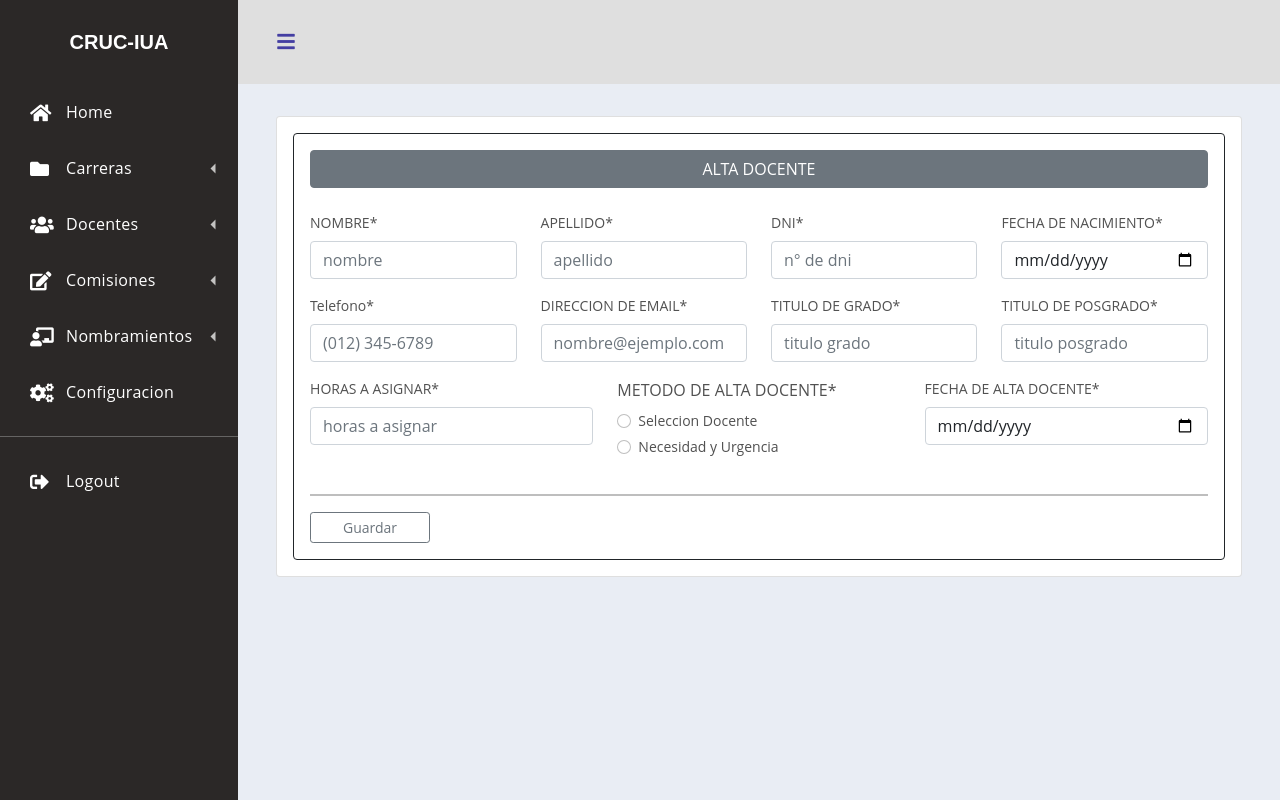
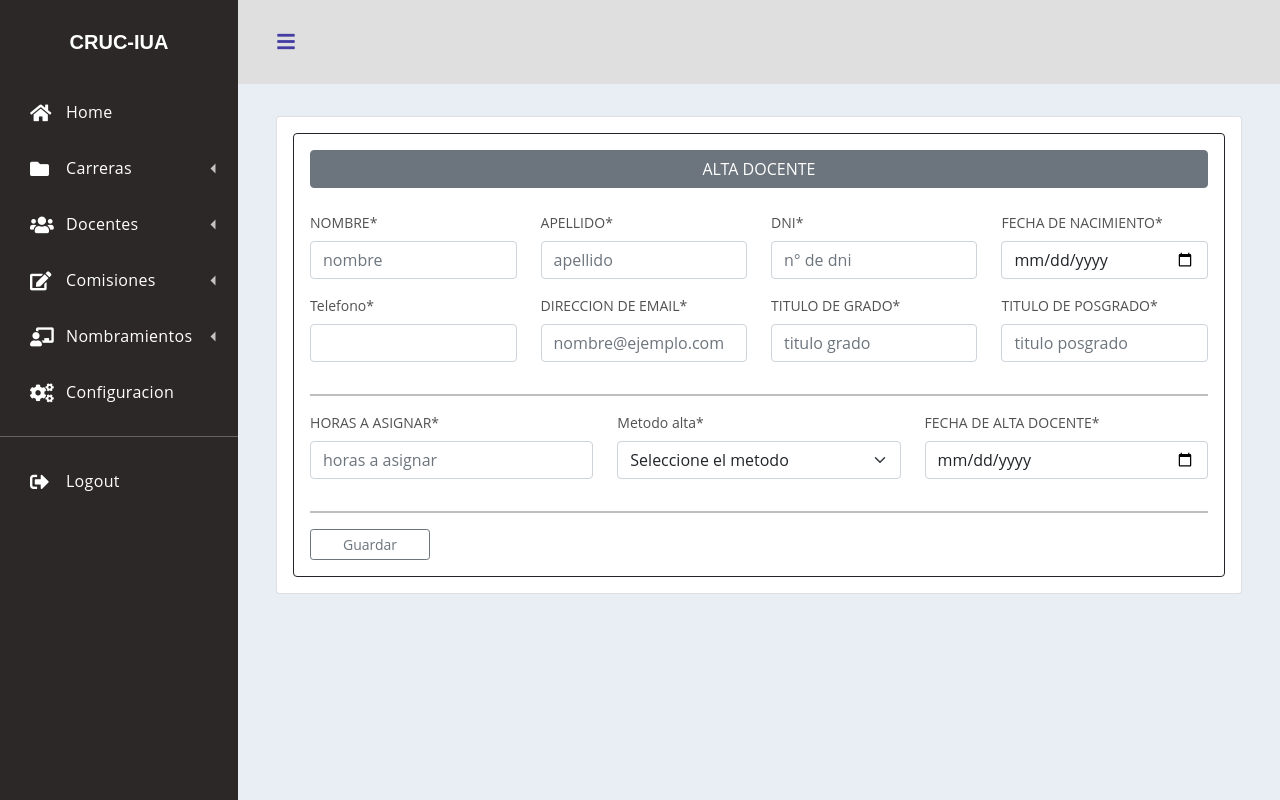
Before and after one commit to crodriguezbar/proyecto_nomb_docente, a Django app: page /altadocente/ in a window 1280 px wide. Run offline with Django 4.2, Linux system fonts and the light colour scheme; some libraries are stand-ins or nearby versions.

Commit message:
Mejoras varias

```diff
--- a/app_nomb_doc/forms.py
+++ b/app_nomb_doc/forms.py
@@ -4,20 +4,26 @@ from django import forms
 from app_nomb_doc.models import Docentes
 from django.core.validators import RegexValidator
 
+#Letras minusculas
+class LetrasMinusculas(forms.CharField):
+    def to_python(self, value):
+        return value.lower()
+#Letras mayusculas
+class LetrasMayusculas(forms.CharField):
+    def to_python(self, value):
+        return value.upper()
+
 #FORMULARIOS DOCENTES
 class FormAltaDocente (forms.ModelForm):
-    OPCIONES_SELECCION = (
-        ('Seleccion Docente', 'Seleccion Docente'),
-        ('Necesidad y Urgencia', 'Necesidad y Urgencia'),
-    )
+
     #VALIDACIONES
-    nombre=forms.CharField(
+    nombre=LetrasMinusculas(
         label='NOMBRE',
         min_length=3, max_length=40,
         validators=[RegexValidator(r'^[a-zA-ZÀ-ÿ\s]*$', message='Solo letras estan permitidas!')],
         widget=forms.TextInput(attrs={'placeholder':'nombre'})
     )
-    apellido=forms.CharField(
+    apellido=LetrasMinusculas(
         label='APELLIDO',
         min_length=3, max_length=40,
         validators=[RegexValidator(r'^[a-zA-ZÀ-ÿ\s]*$', message='Solo letras estan permitidas!')],
@@ -33,19 +39,19 @@ class FormAltaDocente (forms.ModelForm):
         label='FECHA DE NACIMIENTO',
         widget=forms.DateInput(attrs={'type':"date", 'max':datetime.now().date()}),
     )
-    email=forms.CharField(
+    email=LetrasMinusculas(
         label='DIRECCION DE EMAIL',
         min_length=8, max_length=40,
         validators=[RegexValidator(r'^[a-zA-Z0-9.+_-]+@[a-zA-Z0-9._-]+\.[a-zA-Z]+$', message='Ingrese una direccion valida de email!')],
         widget=forms.TextInput(attrs={'placeholder':'nombre@ejemplo.com'})
     )
-    titulo_grado=forms.CharField(
+    titulo_grado=LetrasMinusculas(
         label='TITULO DE GRADO',
         min_length=5, max_length=40,
         validators=[RegexValidator(r'^[a-zA-ZÀ-ÿ\s]*$', message='Solo letras estan permitidos!')],
         widget=forms.TextInput(attrs={'placeholder':'titulo grado'})
     )
-    titulo_posgrado=forms.CharField(
+    titulo_posgrado=LetrasMinusculas(
         label='TITULO DE POSGRADO',
         min_length=5, max_length=40,
         validators=[RegexValidator(r'^[a-zA-ZÀ-ÿ\s]*$', message='Solo letras estan permitidos!')],
@@ -57,11 +63,6 @@ class FormAltaDocente (forms.ModelForm):
         validators=[RegexValidator(r'^[0-9]*$', message='Solo numeros estan permitidos!')],
         widget=forms.TextInput(attrs={'placeholder':'horas a asignar'})
     )
-    metodo_alta=forms.ChoiceField(
-        label='METODO DE ALTA DOCENTE',
-        choices=OPCIONES_SELECCION,
-        widget= forms.RadioSelect()
-    )
     fecha_alta=forms.DateField(
         label='FECHA DE ALTA DOCENTE',
         widget=forms.DateInput(attrs={'type':"date", 'max':datetime.now().date()}),
@@ -71,11 +72,24 @@ class FormAltaDocente (forms.ModelForm):
         model=Docentes
         exclude=['fecha_creacion']
 
+        OPCIONES_METODO = (
+        ('', 'Seleccione el metodo'),
+        ('Seleccion docente', 'Seleccion docente'),
+        ('Necesidad y urgencia', 'Necesidad y urgencia'),
+        )
+
         widgets={
           'telefono': forms.TextInput(attrs={
                 'style': 'font-size: 16px',
                 'data-mask':'(000) 000-0000',
                 'placeholder':'(012) 345-6789'
+                }
+            )
+        }
+        widgets={
+          'metodo_alta': forms.Select(
+                choices=OPCIONES_METODO,
+                attrs={'class': 'form-control',
                 }
             )
         }
--- a/app_nomb_doc/models.py
+++ b/app_nomb_doc/models.py
@@ -12,9 +12,16 @@ class Docentes(models.Model):
     titulo_grado=models.CharField(max_length=40)
     titulo_posgrado=models.CharField(max_length=40)
     hs_asignar=models.CharField(max_length=2)
-    metodo_alta=models.CharField(max_length=100)
+    metodo_alta=models.CharField(max_length=40)
     fecha_alta=models.DateField()
     fecha_creacion=models.DateTimeField(auto_now_add=True)
+
+    # Primera letra mayuscula
+    def clean(self):
+        self.nombre = self.nombre.capitalize()
+        self.apellido = self.apellido.capitalize()
+        self.titulo_grado = self.titulo_grado.capitalize()
+        self.titulo_posgrado = self.titulo_posgrado.capitalize()
 
     def __str__(self):
         return f'Nombre: {self.nombre} Apellido: {self.apellido} DNI: {self.dni} Alta: {self.fecha_alta}'
--- a/app_nomb_doc/templates/formularios/docentes/form_alta_docente.html
+++ b/app_nomb_doc/templates/formularios/docentes/form_alta_docente.html
@@ -27,6 +27,7 @@
                 <div class="col-3">{{formulario.titulo_grado|as_crispy_field}}</div>
                 <div class="col-3">{{formulario.titulo_posgrado|as_crispy_field}}</div>
             </div>
+            <hr style="border: 1px solid black;">
             <div class="row">
                 <div class="col-4">{{formulario.hs_asignar|as_crispy_field}}</div>
                 <div class="col-4">{{formulario.metodo_alta|as_crispy_field}}</div>
```
Also changed, not shown: app_nomb_doc/migrations/0001_initial.py (added).
